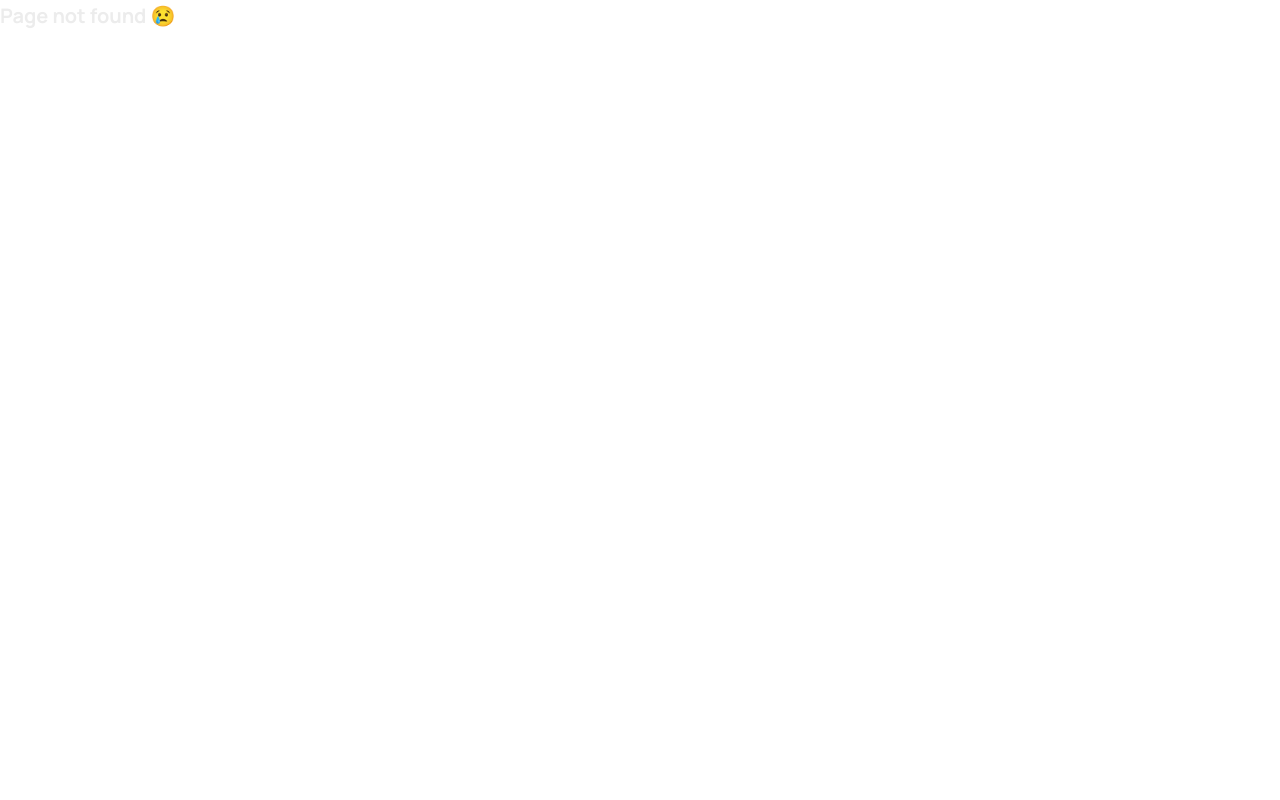
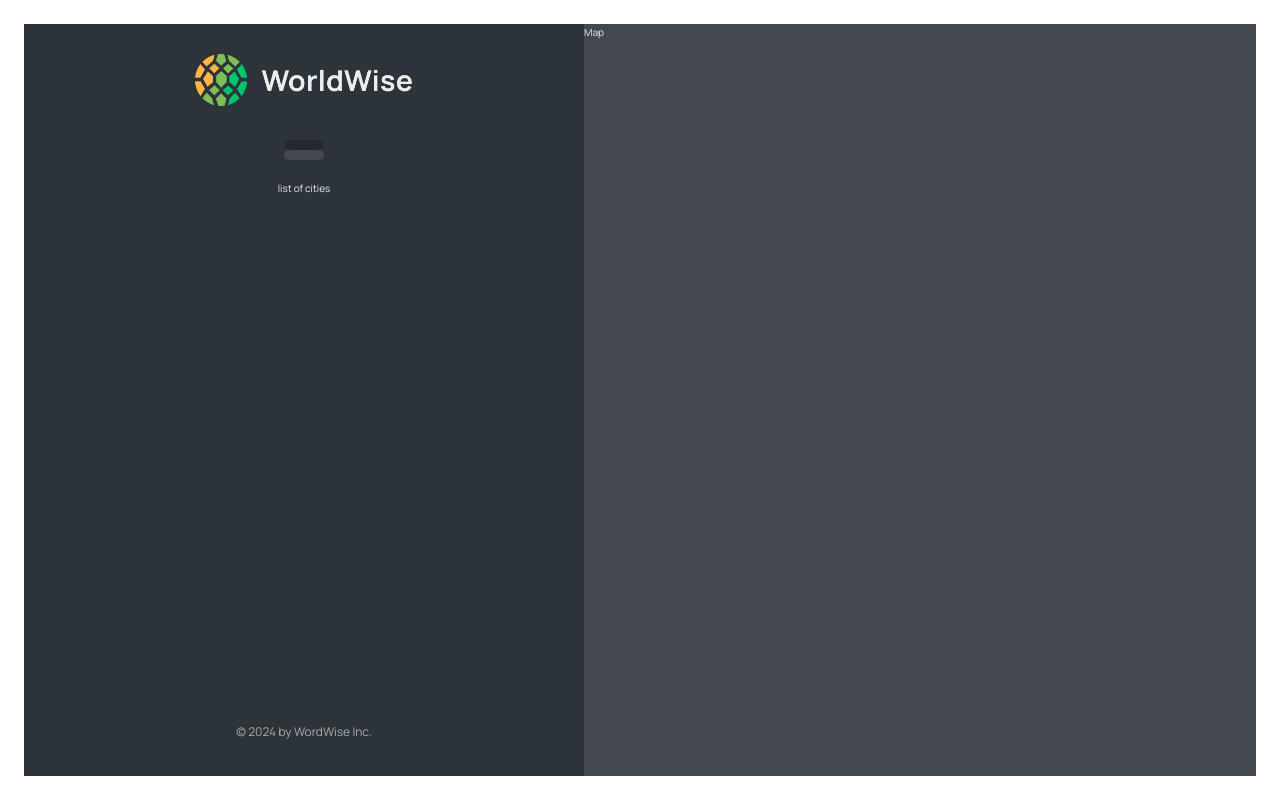
Before and after one commit to dhia88/WORDWISE, a React (Vite) app: page /app/cities in a window 1280 px wide. Before the commit this address had no page. Built offline with nearby package versions, Linux system fonts and the light colour scheme.

Commit message:
nested routed and index routes

```diff
--- a/src/App.jsx
+++ b/src/App.jsx
@@ -11,11 +11,15 @@
     <div>
       <BrowserRouter>
         <Routes>
-          <Route path="/" element={<Homepage />} />
+          <Route index path="/" element={<Homepage />} />
           <Route path="product" element={<Product />} />
           <Route path="pricing" element={<Pricing />} />
           <Route path="login" element={<Login />} />
-          <Route path="/app" element={<AppLayout />} />
+          <Route path="/app" element={<AppLayout />}>
+            <Route path="cities" element={<p>list of cities</p>} />
+            <Route path="countries" element={<p>countries</p>} />
+            <Route path="form" element={<p>Form</p>} />
+          </Route>
           <Route path="*" element={<PageNotFound />} />
         </Routes>
       </BrowserRouter>
--- a/src/components/AppNav.jsx
+++ b/src/components/AppNav.jsx
@@ -1,5 +1,21 @@
+import { NavLink } from "react-router-dom";
+import styles from "./AppNav.module.css";
+
 function AppNav() {
-  return <div></div>;
+  return (
+    <nav className={styles.nav}>
+      <ul>
+        <li>
+          <NavLink to="cities"></NavLink>
+        </li>
+      </ul>
+      <ul>
+        <li>
+          <NavLink to="countries"></NavLink>
+        </li>
+      </ul>
+    </nav>
+  );
 }
 
 export default AppNav;
--- a/src/components/Sidebar.jsx
+++ b/src/components/Sidebar.jsx
@@ -1,6 +1,7 @@
 import AppNav from "./AppNav";
 import styles from "./Sidebar.module.css";
 import Logo from "./Logo";
+import { Outlet } from "react-router-dom";
 
 function Sidebar() {
   return (
@@ -8,7 +9,8 @@
       <Logo />
       <AppNav />
 
-      <p>List of cities</p>
+      <Outlet />
+
       <footer className={styles.footer}>
         <p className={styles.copyright}>
           &copy; {new Date().getFullYear()} by WordWise Inc.
```
